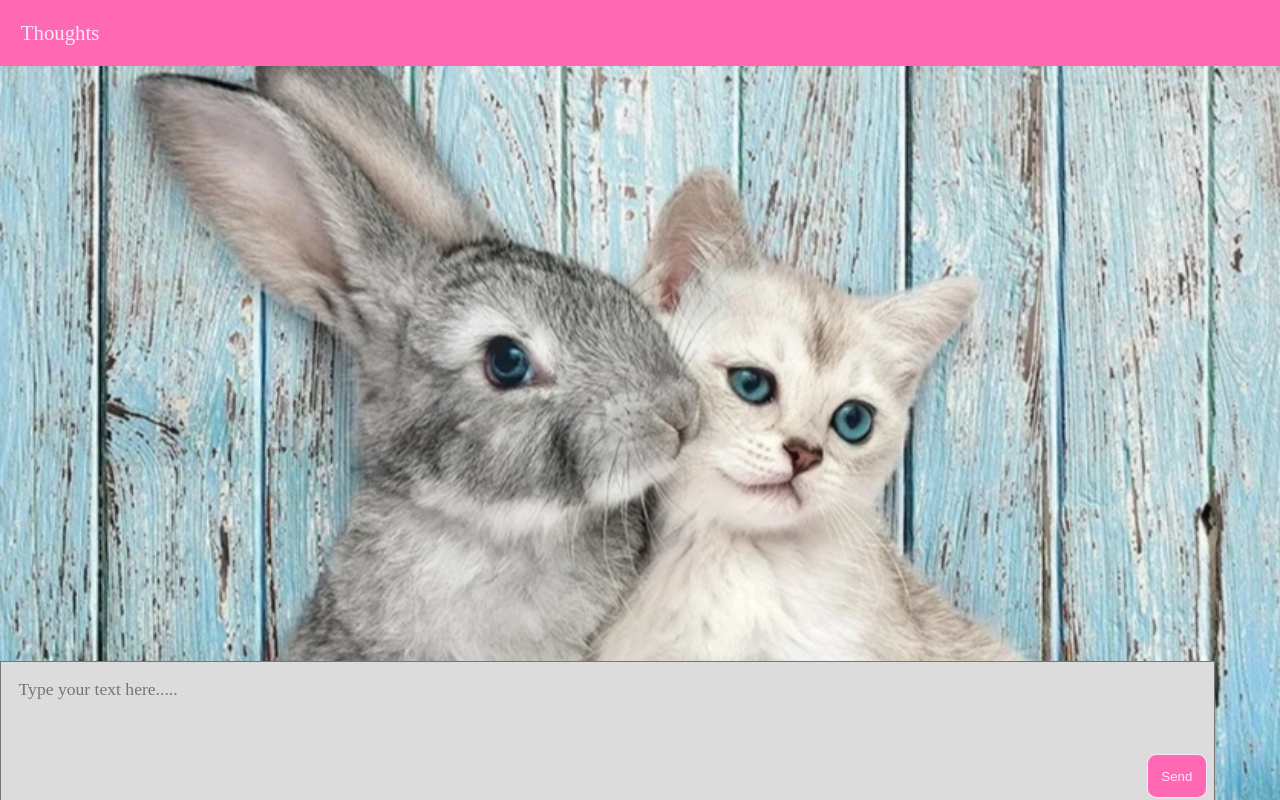
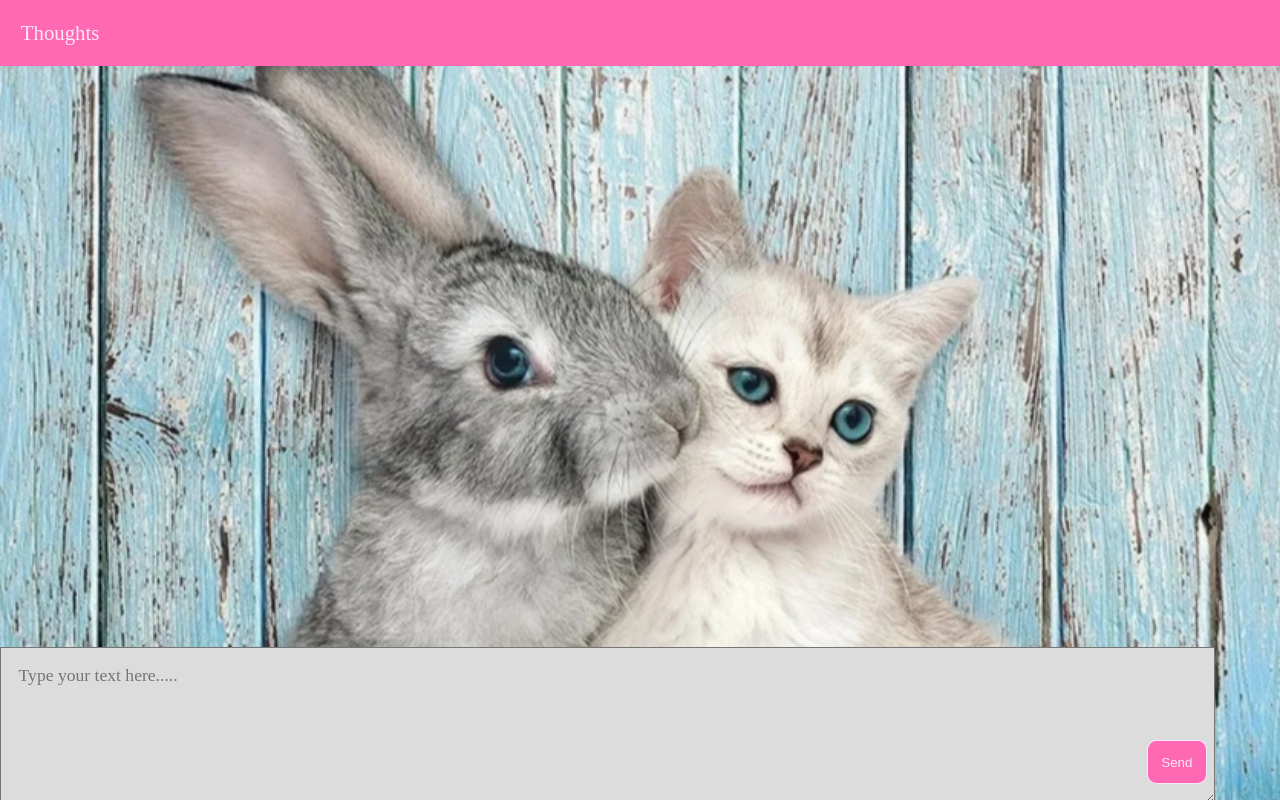
Before and after one commit to KishanAtGit/TextS, a React (Vite) app: page / in a window 1280 px wide. Built offline with nearby package versions, Linux system fonts and the light colour scheme.

Commit message:
styled a bit again

```diff
--- a/src/components/Text.css
+++ b/src/components/Text.css
@@ -2,6 +2,7 @@
   display: flex;
   flex-direction: column;
   position: fixed;
+  bottom: -1vh;
 }
 
 .textarea > textarea {
```
